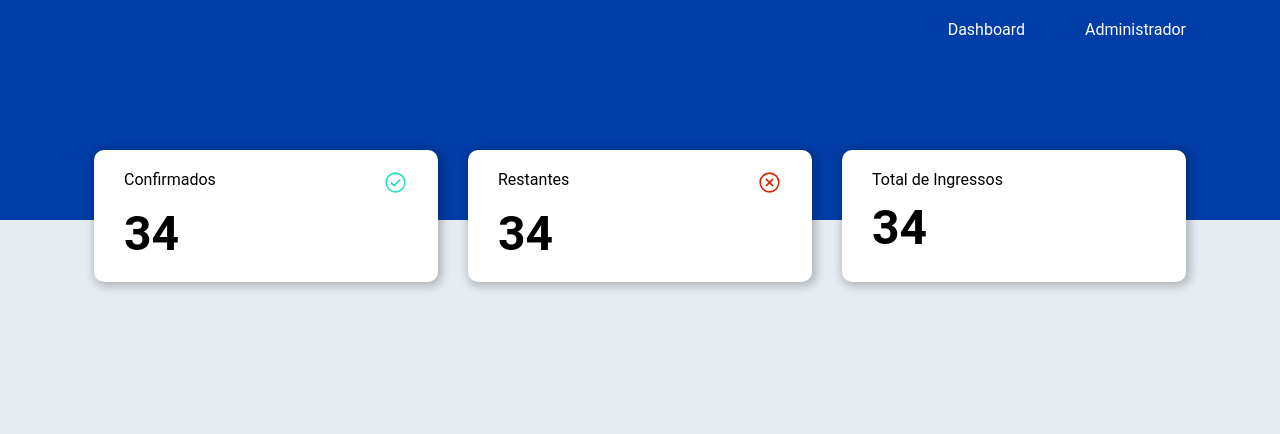
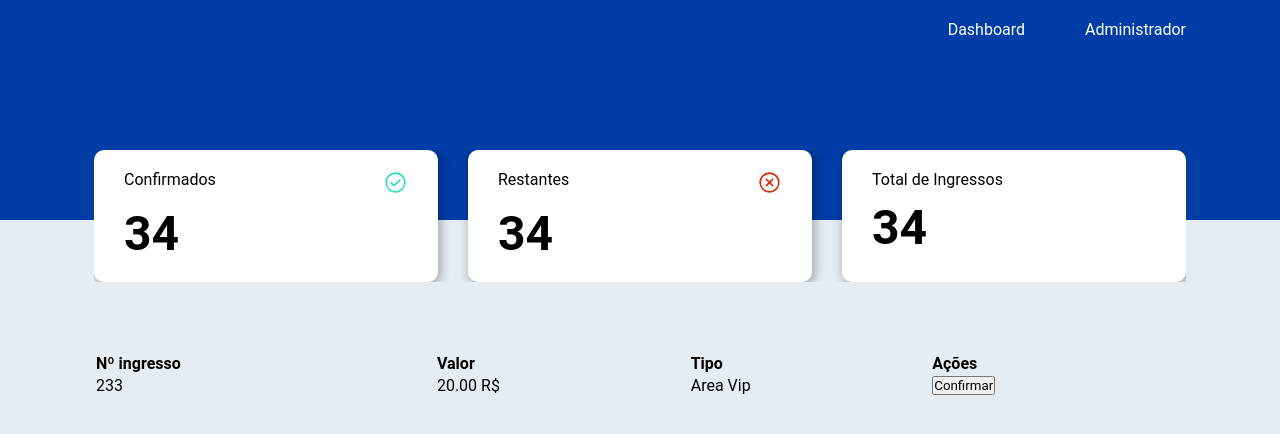
Before and after one commit to voncardoso/qr-code-generator, a React (Create React App) app: page /dashboard in a window 1280 px wide. Shown: the top 434 px of the page. Built offline with nearby package versions, Linux system fonts and the light colour scheme; no server answers; sample sign-in values are in the browser's storage.

Commit message:
style table finalizado

```diff
--- a/src/Pages/Dashboard/index.js
+++ b/src/Pages/Dashboard/index.js
@@ -31,6 +31,24 @@ export function Dashboard() {
             </li>
           </ul>
         </header>
+
+        <table>
+          <thead>
+            <th>Nº ingresso</th>
+            <th>Valor</th>
+            <th>Tipo</th>
+            <th>Ações</th>
+          </thead>
+
+          <tbody>
+            <td>233</td>
+            <td>20.00 R$</td>
+            <td>Area Vip</td>
+            <td>
+              <button>Confirmar</button>
+            </td>
+          </tbody>
+        </table>
       </Container>
     </>
   );
--- a/src/Pages/Dashboard/style.js
+++ b/src/Pages/Dashboard/style.js
@@ -1,11 +1,12 @@
 import styled from "styled-components";
 
 export const Container = styled.section`
+  width: 90vw;
+  margin: 0 auto;
+  padding: 0px 30px;
   header {
-    width: 90vw;
-    margin: 0 auto;
-    padding: 0px 30px;
     ul {
+      overflow-x: auto;
       position: relative;
       top: -70px;
       display: flex;
@@ -34,4 +35,10 @@ export const Container = styled.section`
       }
     }
   }
+
+  table {
+    margin: 0 auto;
+    width: 100%;
+    text-align: left;
+  }
 `;
```
